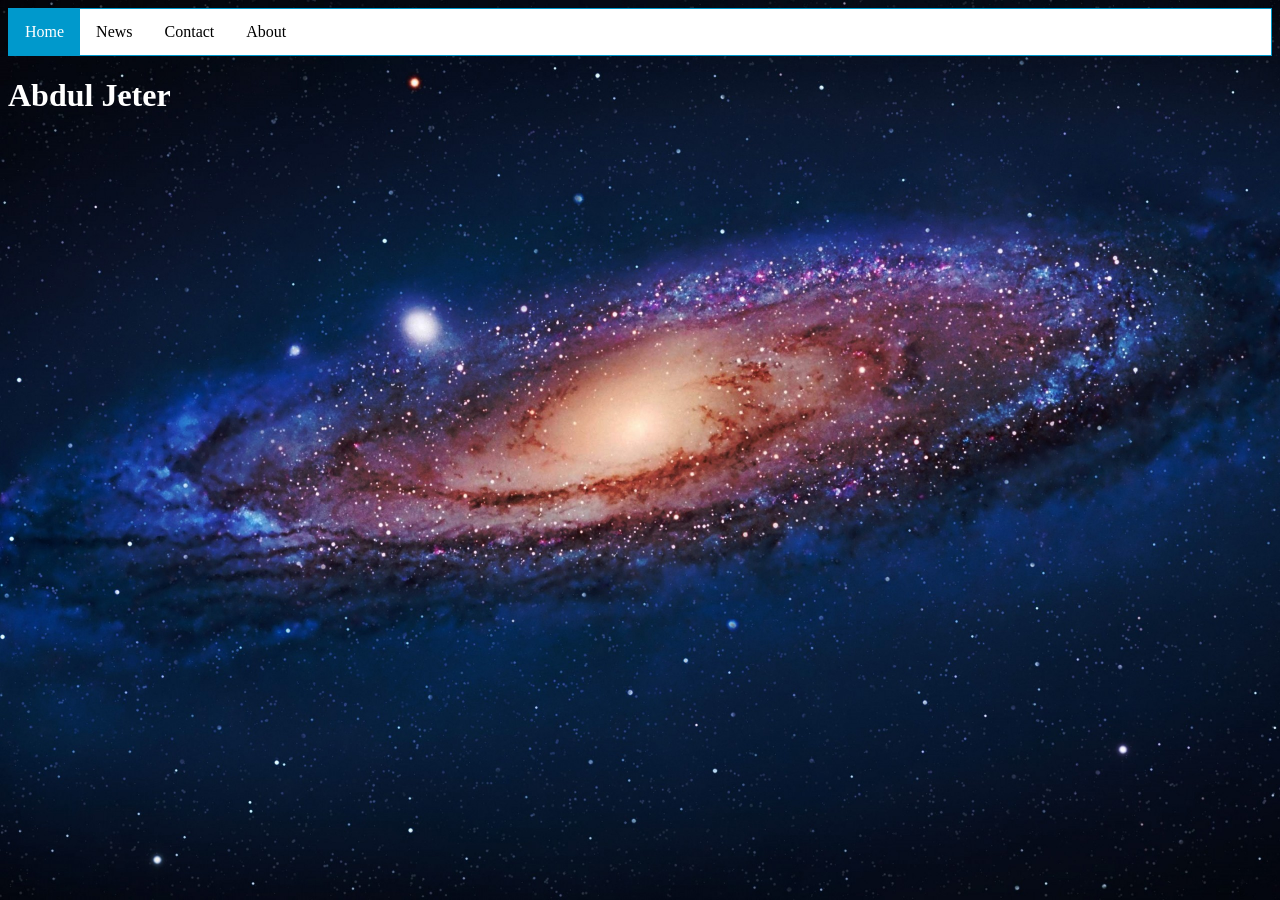
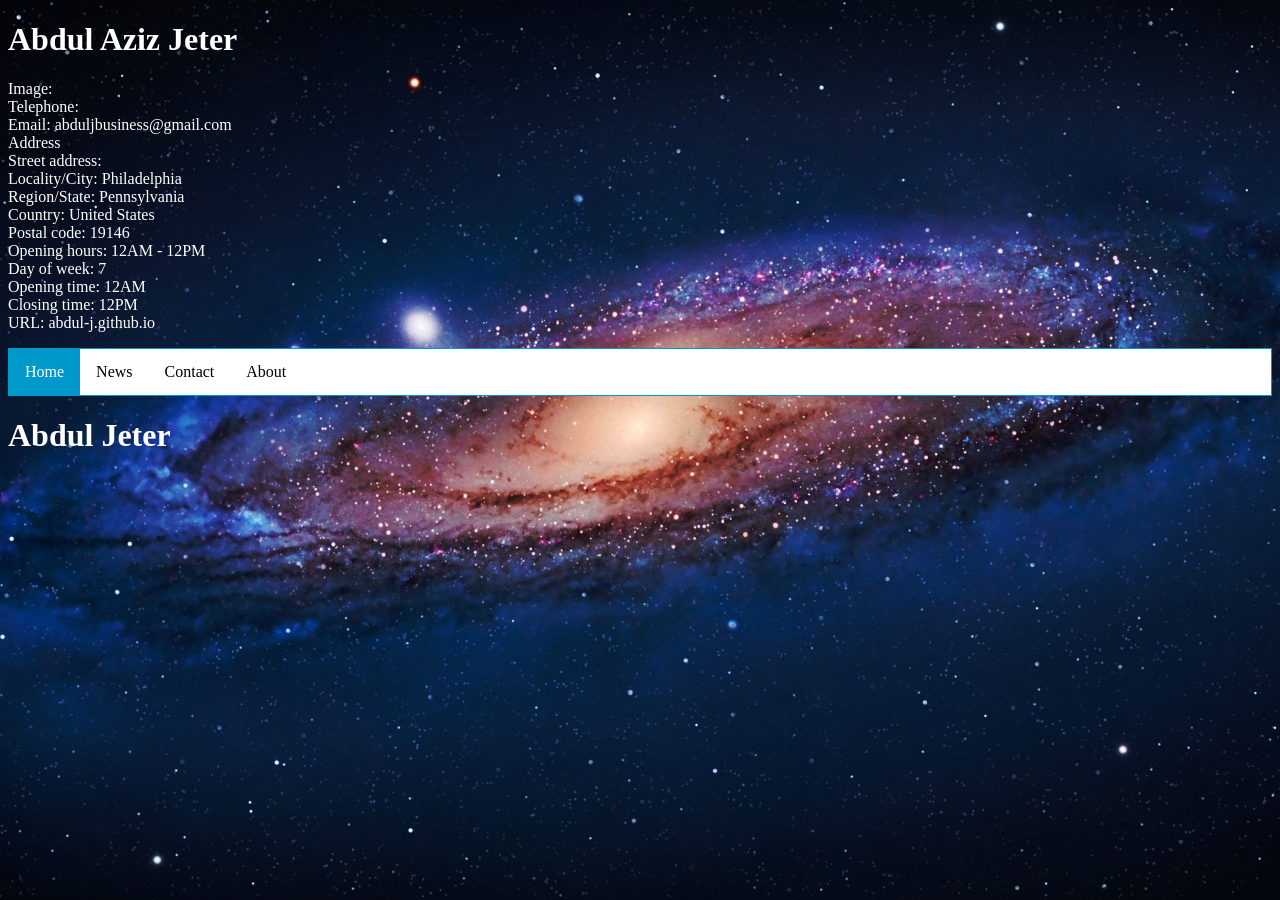
Before and after one commit to abdul-j/abdul-j.github.i, a Jekyll site: the page built from index.html, in a window 1280 px wide. Built offline with Jekyll 4.4.1, drawn with Linux system fonts in a browser that asks for light colours.

Commit message:
Update default.html

```diff
--- a/_layouts/default.html
+++ b/_layouts/default.html
@@ -1,6 +1,6 @@
-<!DOCTYPE html>
- <html lang="en">
-  <head>
+
+   <!DOCTYPE html> <!-- Microdata markup added by Google Structured Data Markup Helper. -->
+<html><head>
    <meta charset="UTF-8">
    <meta name="description" content="Abdul Jeter">
    <meta name="keywords" content="abdul, Abdul, jeter, Jeter, Abdul Jeter, abdul jeter, github, abdul-j.github.io, abdul-j">
@@ -8,11 +8,62 @@
    <meta name="viewport" content="width=device-width, initial-scale=1.0">
    <title>{{ page.title }}</title>
    <link rel="stylesheet" href="css/style.css">
-   {% seo %}
-  </head>
-  <body>
-   <script src="js/scripts.js"></script>
+   {% seo %}</head><body>
+<span itemscope itemtype="http://schema.org/LocalBusiness"><h1 itemprop="name">Abdul Aziz Jeter</h1>
+<script src="js/scripts.js"></script>
+<p>
+Image:
 
+ <br/>
+Telephone:
+
+ <br/>
+Email:
+<span itemprop="email">abduljbusiness@gmail.com</span>
+	<br/>
+
+Address
+
+ <br/>
+Street address:
+	<br/>
+
+Locality/City:
+<span itemprop="address" itemscope itemtype="http://schema.org/PostalAddress">
+<span itemprop="addressLocality">Philadelphia</span>
+
+ <br/>
+Region/State:
+<span itemprop="addressRegion">Pennsylvania</span>
+
+ <br/>
+Country:
+<span itemprop="addressCountry">United States</span>
+	<br/>
+
+Postal code:
+<span itemprop="postalCode">19146</span>
+	</span><br/>
+
+Opening hours: 12AM - 12PM
+
+ <br/>
+Day of week:
+<span itemprop="openingHoursSpecification" itemscope itemtype="http://schema.org/OpeningHoursSpecification">
+<span itemprop="dayOfWeek" itemscope itemtype="http://schema.org/DayOfWeek">
+<span itemprop="name">7</span>
+	</span></span><br/>
+
+Opening time: 12AM
+	<br/>
+
+Closing time: 12PM
+	<br/>
+
+URL:
+<span itemprop="url">abdul-j.github.io</span>
+	<br/>
+</p></span>
 			{{ content }}
 
   </body>
```
